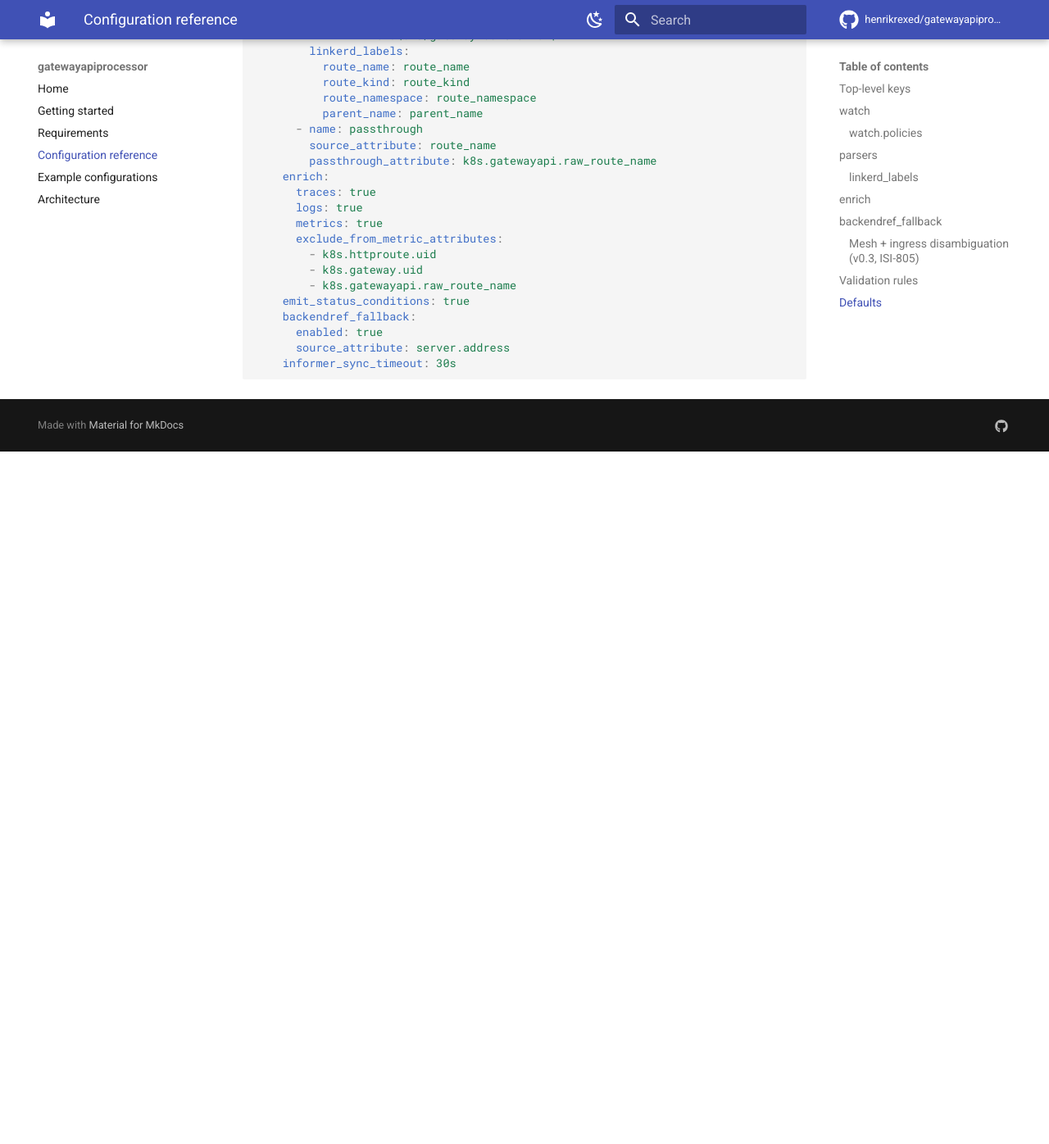
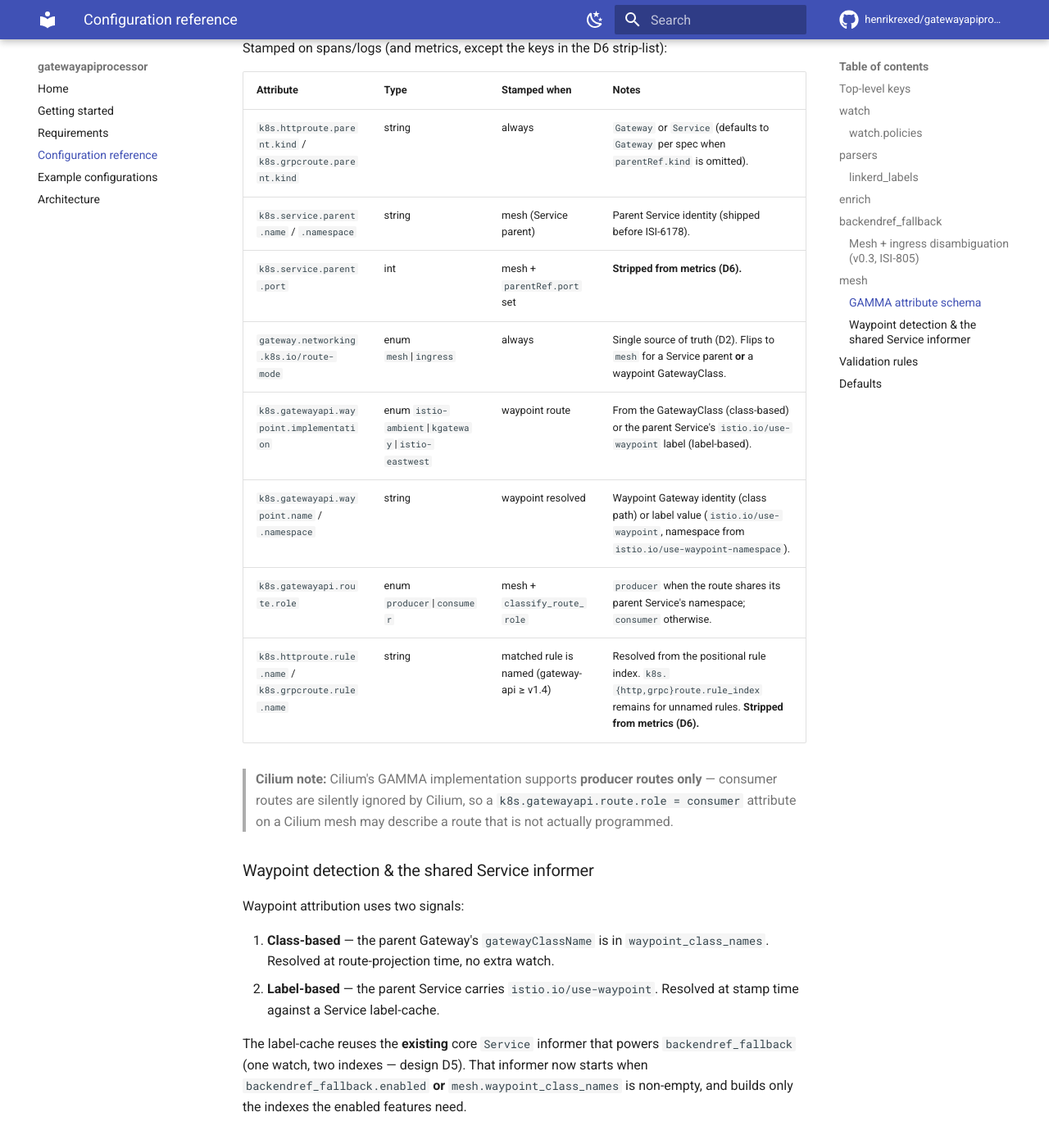
Before and after one commit to henrikrexed/gatewayapiprocessor, an MkDocs documentation site: the page built from docs/configuration.md, in a window 1280 px wide and 1400 px high, scrolled down 7104 px. Shown: the top 1396 px of the window at 82% size. Built offline with MkDocs 1.6.1 and Material for MkDocs 9.7.7, drawn with Linux system fonts in a browser that asks for light colours; comment, search, counter and statistics services are not loaded; before the commit the page ends 7655 px from its top, so only the background shows below that; some of the changed text lies outside the part shown.

Commit message:
docs(gatewayapiprocessor)(ISI-6178): document GAMMA mesh enrichment schema + mesh config
- docs/configuration.md: new § mesh (waypoint_class_names, classify_route_role,
  infer_service_parent), full GAMMA attribute contract table, waypoint
  detection + shared Service informer (D5) notes, updated enrich strip-list
  default (D6) and Defaults block, validation rule for waypoint_class_names.
- README.md: GAMMA surface now lists parent.kind/port, waypoint attribution,
  producer/consumer role, named-rule correlation, GRPCRoute parity.

Co-Authored-By: Paperclip <noreply@paperclip.ing>
Signed-off-by: Paperclip Agent <81800915+henrikrexed@users.noreply.github.com>

````diff
--- a/docs/configuration.md
+++ b/docs/configuration.md
@@ -14,6 +14,7 @@ YAML mapstructure field names as declared in `gatewayapiprocessor/config.go`.
 | `enrich`                  | object &mdash; [EnrichConfig](#enrich) | see below        | Which signals to enrich and metrics cardinality guard.            |
 | `emit_status_conditions`  | bool                         | `true`           | When true, stamps `k8s.httproute.accepted` and `k8s.httproute.resolved_refs` from the HTTPRoute status subresource, and `k8s.grpcroute.accepted` and `k8s.grpcroute.resolved_refs` from the GRPCRoute status subresource. |
 | `backendref_fallback`     | object &mdash; [BackendRefFallback](#backendref_fallback) | see below | Best-effort enrichment when no HTTPRoute match is found. |
+| `mesh`                    | object &mdash; [MeshConfig](#mesh)     | see below        | GAMMA (service-mesh) enrichment knobs: waypoint recognition and producer/consumer classification. |
 | `informer_sync_timeout`   | duration                     | `30s`            | Upper bound on `Start()` waiting for informer caches to warm up. Must be >= 0. |
 
 ## watch
@@ -146,7 +147,7 @@ Which signals to enrich and the metrics cardinality guard.
 | `traces`                           | bool           | `true`                                                                                                               | Enable trace enrichment.                                                                                                                        |
 | `logs`                             | bool           | `true`                                                                                                               | Enable log enrichment.                                                                                                                          |
 | `metrics`                          | bool           | `true`                                                                                                               | Enable metrics enrichment.                                                                                                                      |
-| `exclude_from_metric_attributes`   | list of string | `[k8s.httproute.uid, k8s.gateway.uid, k8s.gatewayapi.raw_route_name]`                                                | Attribute keys stripped from metrics before emit. Cardinality guard: keep UID-like and raw-string attributes off the metrics path.              |
+| `exclude_from_metric_attributes`   | list of string | `[k8s.httproute.uid, k8s.grpcroute.uid, k8s.gateway.uid, k8s.gatewayapi.raw_route_name, k8s.service.parent.port, k8s.httproute.rule.name, k8s.grpcroute.rule.name]` | Attribute keys stripped from metrics before emit. Cardinality guard: keep UID-like, raw-string, and per-rule/per-port GAMMA attributes off the metrics path (ISI-6178 / design D6). |
 
 ## backendref_fallback
 
@@ -209,6 +210,54 @@ span originating outside `otel-demo` (or with no `k8s.namespace.name` resource
 attribute) is stamped with the ingress route
 (`gateway.networking.k8s.io/route-mode = ingress` + `k8s.gateway.*`).
 
+## mesh
+
+GAMMA (Gateway API for Mesh) enrichment knobs. GAMMA attaches an
+`HTTPRoute`/`GRPCRoute` to a **Service** (`parentRef.kind = Service`) for
+east-west traffic, or routes through a **waypoint** Gateway whose class is a
+mesh data-plane proxy. Added in [ISI-6178](https://paperclip.isitobservable.com/ISI/issues/ISI-6178)
+implementing the Architect-approved design decisions D1–D6
+([ISI-6175](https://paperclip.isitobservable.com/ISI/issues/ISI-6175)). All of
+it is additive — existing `k8s.service.parent.name/namespace` and
+`gateway.networking.k8s.io/route-mode` keys are unchanged.
+
+| Key                     | Type           | Default                                           | Description                                                                                                                                                       |
+| ----------------------- | -------------- | ------------------------------------------------- | ----------------------------------------------------------------------------------------------------------------------------------------------------------------- |
+| `waypoint_class_names`  | list of string | `[istio-waypoint, kgateway-waypoint, istio-eastwest]` | gatewayClassName values that identify a mesh waypoint Gateway. A route whose parent Gateway uses one of these classes is classified as `mesh` and stamped with a waypoint implementation. Data-driven: a new mesh impl needs a config change, not a code change. Empty disables class-based waypoint detection (and the associated Service label-cache informer). |
+| `classify_route_role`   | bool           | `true`                                            | Stamp `k8s.gatewayapi.route.role` (`producer`/`consumer`) on mesh routes. Set `false` to suppress.                                                                 |
+| `infer_service_parent`  | bool           | `true`                                            | Reserved config surface for nil-Kind parent-Service inference (design D4). The inference machinery is tracked as a follow-up; the flag is accepted today so operators can pre-set it and the default stays stable. |
+
+### GAMMA attribute schema
+
+Stamped on spans/logs (and metrics, except the keys in the D6 strip-list):
+
+| Attribute | Type | Stamped when | Notes |
+|---|---|---|---|
+| `k8s.httproute.parent.kind` / `k8s.grpcroute.parent.kind` | string | always | `Gateway` or `Service` (defaults to `Gateway` per spec when `parentRef.kind` is omitted). |
+| `k8s.service.parent.name` / `.namespace` | string | mesh (Service parent) | Parent Service identity (shipped before ISI-6178). |
+| `k8s.service.parent.port` | int | mesh + `parentRef.port` set | **Stripped from metrics (D6).** |
+| `gateway.networking.k8s.io/route-mode` | enum `mesh`\|`ingress` | always | Single source of truth (D2). Flips to `mesh` for a Service parent **or** a waypoint GatewayClass. |
+| `k8s.gatewayapi.waypoint.implementation` | enum `istio-ambient`\|`kgateway`\|`istio-eastwest` | waypoint route | From the GatewayClass (class-based) or the parent Service's `istio.io/use-waypoint` label (label-based). |
+| `k8s.gatewayapi.waypoint.name` / `.namespace` | string | waypoint resolved | Waypoint Gateway identity (class path) or label value (`istio.io/use-waypoint`, namespace from `istio.io/use-waypoint-namespace`). |
+| `k8s.gatewayapi.route.role` | enum `producer`\|`consumer` | mesh + `classify_route_role` | `producer` when the route shares its parent Service's namespace; `consumer` otherwise. |
+| `k8s.httproute.rule.name` / `k8s.grpcroute.rule.name` | string | matched rule is named (gateway-api ≥ v1.4) | Resolved from the positional rule index. `k8s.{http,grpc}route.rule_index` remains for unnamed rules. **Stripped from metrics (D6).** |
+
+> **Cilium note:** Cilium's GAMMA implementation supports **producer routes only** — consumer routes are silently ignored by Cilium, so a `k8s.gatewayapi.route.role = consumer` attribute on a Cilium mesh may describe a route that is not actually programmed.
+
+### Waypoint detection & the shared Service informer
+
+Waypoint attribution uses two signals:
+
+1. **Class-based** — the parent Gateway's `gatewayClassName` is in
+   `waypoint_class_names`. Resolved at route-projection time, no extra watch.
+2. **Label-based** — the parent Service carries `istio.io/use-waypoint`.
+   Resolved at stamp time against a Service label-cache.
+
+The label-cache reuses the **existing** core `Service` informer that powers
+`backendref_fallback` (one watch, two indexes — design D5). That informer now
+starts when `backendref_fallback.enabled` **or** `mesh.waypoint_class_names` is
+non-empty, and builds only the indexes the enabled features need.
+
 ## Validation rules
 
 Enforced by `Config.Validate()` at component startup:
@@ -224,6 +273,7 @@ Enforced by `Config.Validate()` at component startup:
 - `watch.resync_period` and `informer_sync_timeout` must be >= 0.
 - Every `watch.policies[*]` entry must declare both `version` and `resource`
   (`group` may be empty for core-API CRDs).
+- Every `mesh.waypoint_class_names[*]` entry must be non-empty (non-whitespace).
 
 ## Defaults
 
@@ -260,11 +310,22 @@ processors:
       metrics: true
       exclude_from_metric_attributes:
         - k8s.httproute.uid
+        - k8s.grpcroute.uid
         - k8s.gateway.uid
         - k8s.gatewayapi.raw_route_name
+        - k8s.service.parent.port
+        - k8s.httproute.rule.name
+        - k8s.grpcroute.rule.name
     emit_status_conditions: true
     backendref_fallback:
       enabled: true
       source_attribute: server.address
+    mesh:
+      waypoint_class_names:
+        - istio-waypoint
+        - kgateway-waypoint
+        - istio-eastwest
+      classify_route_role: true
+      infer_service_parent: true
     informer_sync_timeout: 30s
 ```
````
Also changed, not shown: README.md (+2 -0 lines).
